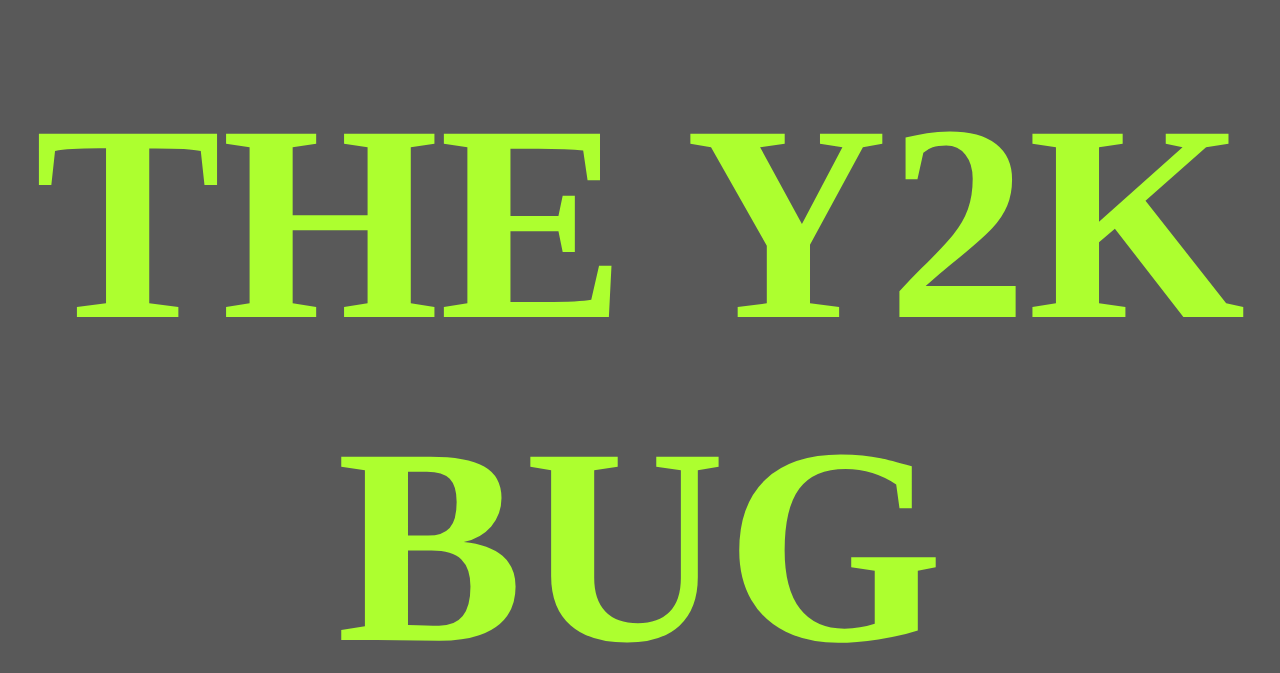
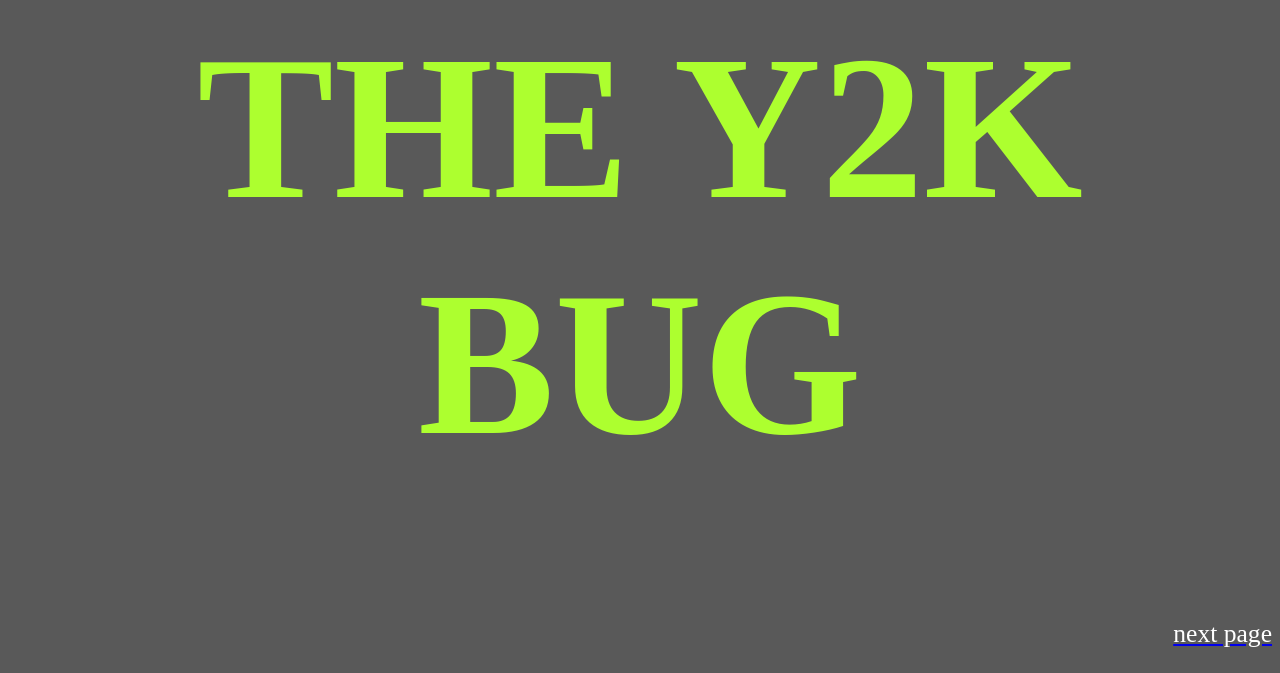
Before and after one commit to Yoyo-27x/Y2K, a plain HTML site: page Y2K2.html in a window 1280 px wide. Shown: the part 127-800 px from the top of the page. Drawn offline with Linux system fonts and the light colour scheme.

Commit message:
Update Y2K2.html

```diff
--- a/Y2K2.html
+++ b/Y2K2.html
@@ -7,10 +7,10 @@
         <style>
             body {background-color: rgb(89,89,89);}
             h1 {color: greenyellow;
-                font-size:280px;
+                font-size:16vw;
                 text-align: center;}
             p  {color: white;
-                font-size:30px;}
+                font-size:2vw;}
         </style>
     </head>
     <body>
```
